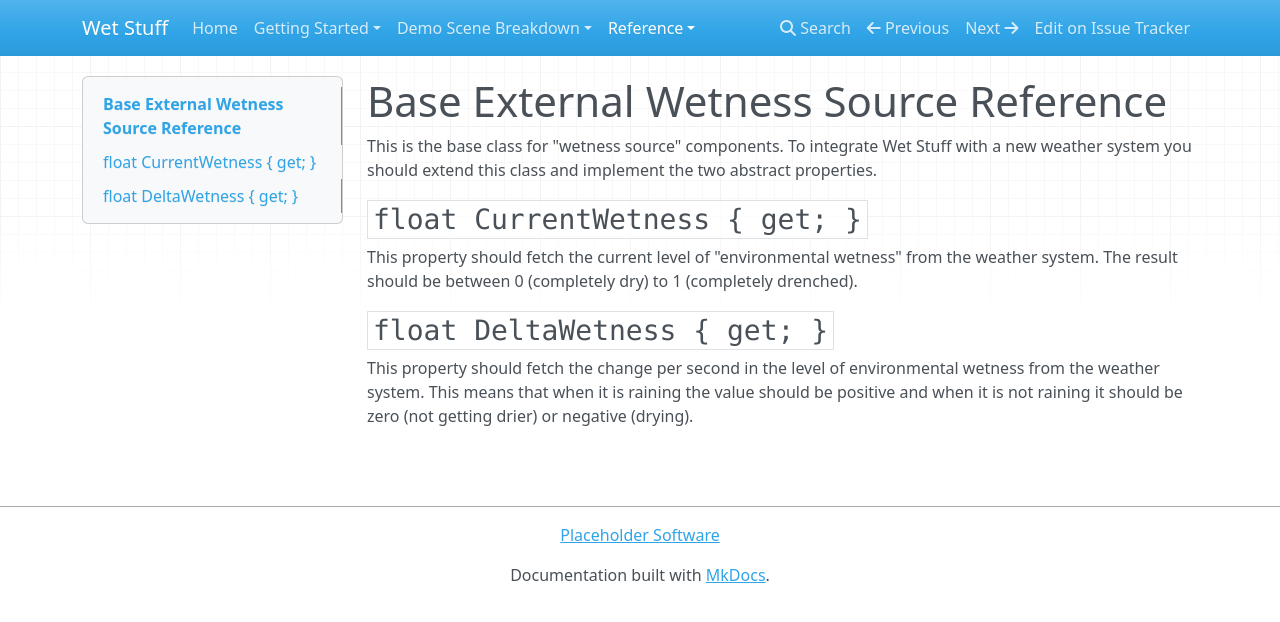
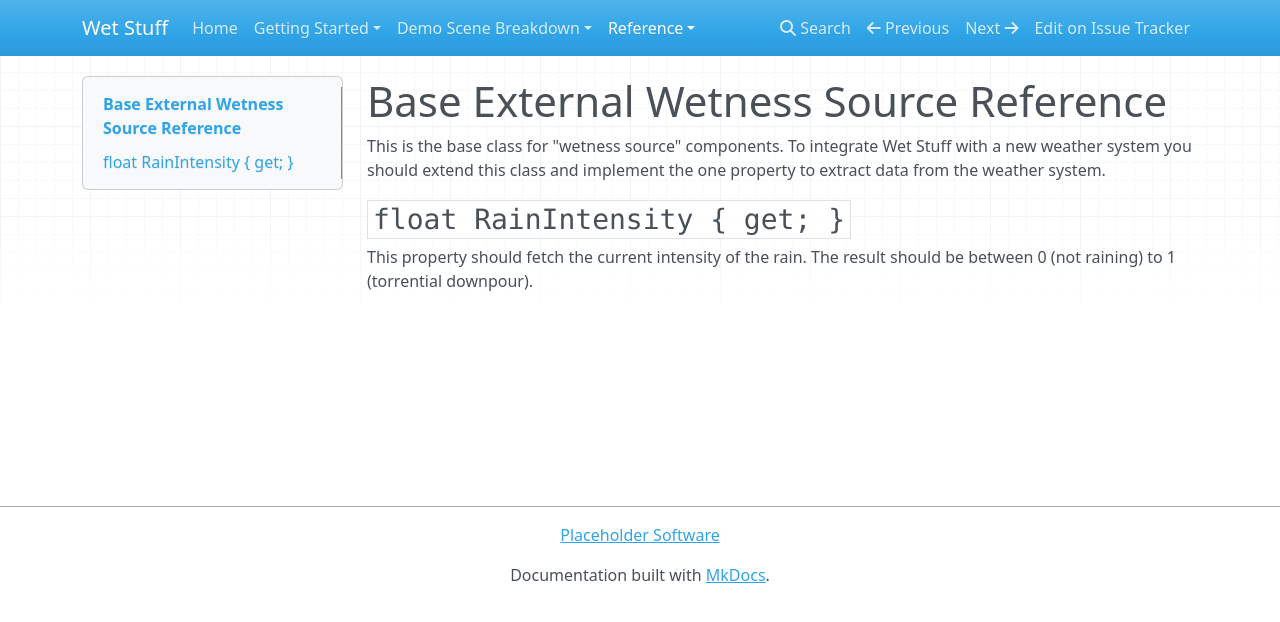
Before and after one commit to Placeholder-Software/WetSurfaceDecals, an MkDocs documentation site: the page built from docs/Reference/BaseExternalWetnessSource.md, in a window 1280 px wide. Shown: the top 622 px of the page. Built offline with MkDocs 1.6.1, drawn with Linux system fonts in a browser that asks for light colours; nearby versions of some CDN libraries; old or Windows-style settings are respelled for this version of MkDocs.

Commit message:
Updated for the new weather integrations

```diff
--- a/docs/Reference/BaseExternalWetnessSource.md
+++ b/docs/Reference/BaseExternalWetnessSource.md
@@ -1,11 +1,7 @@
 # Base External Wetness Source Reference
 
-This is the base class for "wetness source" components. To integrate Wet Stuff with a new weather system you should extend this class and implement the two abstract properties.
+This is the base class for "wetness source" components. To integrate Wet Stuff with a new weather system you should extend this class and implement the one property to extract data from the weather system.
 
-## `float CurrentWetness { get; }`
+## `float RainIntensity { get; }`
 
-This property should fetch the current level of "environmental wetness" from the weather system. The result should be between 0 (completely dry) to 1 (completely drenched).
-
-## `float DeltaWetness { get; }`
-
-This property should fetch the change per second in the level of environmental wetness from the weather system. This means that when it is raining the value should be positive and when it is not raining it should be zero (not getting drier) or negative (drying).
+This property should fetch the current intensity of the rain. The result should be between 0 (not raining) to 1 (torrential downpour).
```
Also changed, not shown: docs/GettingStarted/WeatherIntegration.md (+10 -8 lines).
